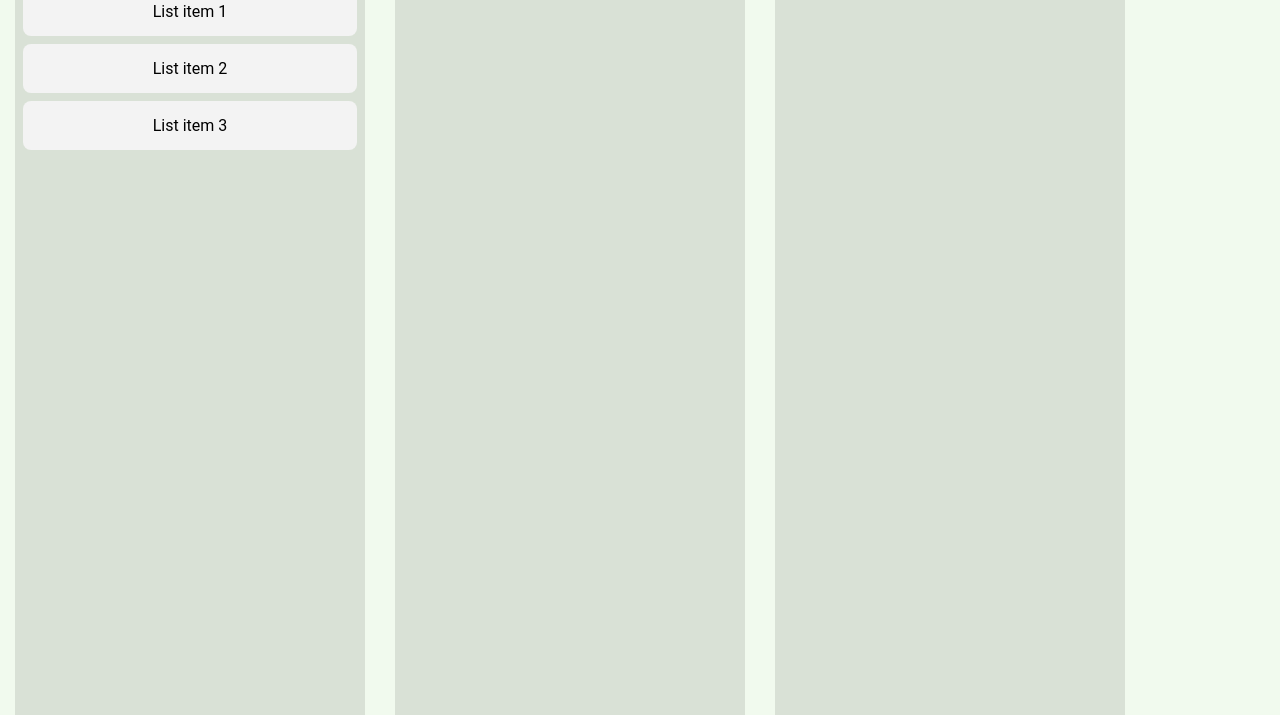
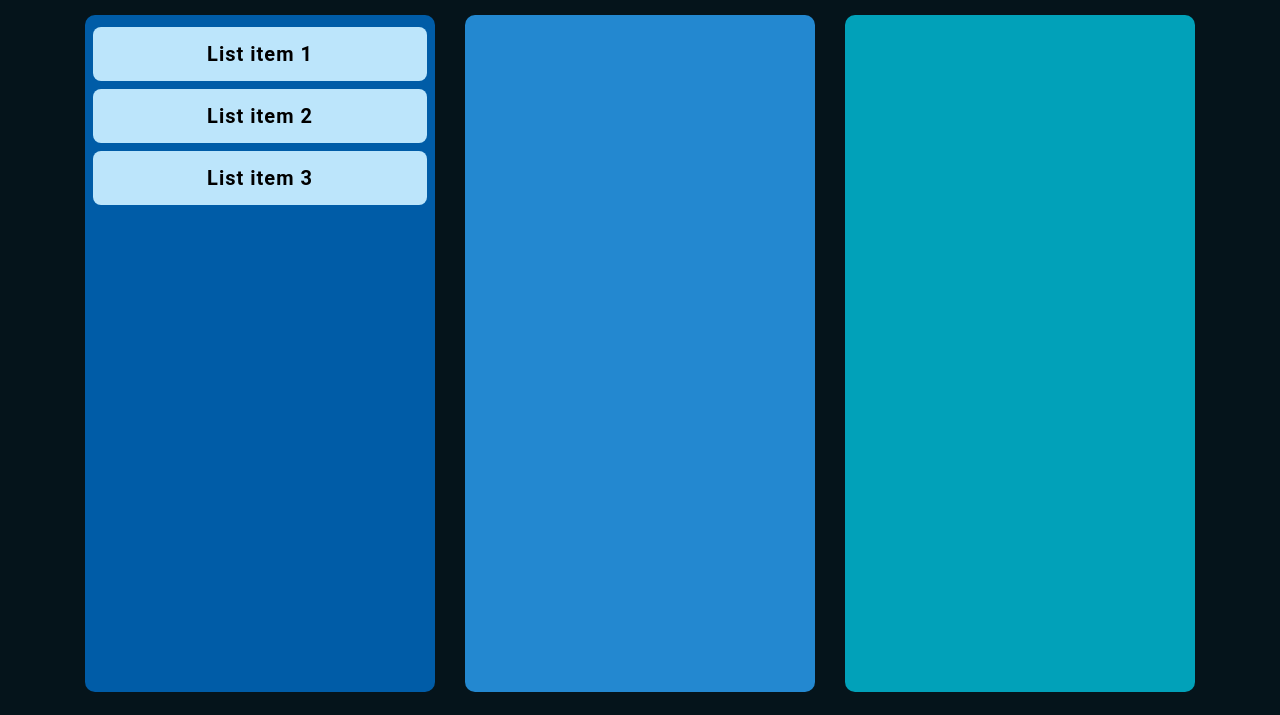
Before and after one commit to RobisonAleixo/Drag-and-Drop, a plain HTML site: page index.html in a window 1280 px wide. Shown: the part 85-800 px from the top of the page. Drawn offline with Linux system fonts and the light colour scheme.

Commit message:
Drag and Drop finalizado 2.0

```diff
--- a/index.html
+++ b/index.html
@@ -12,13 +12,13 @@
             <h1>DRAG AND DROP</h1>
         </header>
         <div class="lists">
-            <div class="list">
+            <div class="list" id="column1">
                 <div class="list-item" draggable="true">List item 1</div>
                 <div class="list-item" draggable="true">List item 2</div>
                 <div class="list-item" draggable="true">List item 3</div>
             </div>
-            <div class="list"></div>
-            <div class="list"></div>
+            <div class="list" id="column2"></div>
+            <div class="list" id="column3"></div>
         </div>
     </div>
 
--- a/style.css
+++ b/style.css
@@ -5,9 +5,15 @@
 }
 
 body {
-    background-color: #F1FAEE;
+    background-color: #05141B;
     font-family: 'Roboto', Helvetica, sans-serif;
 }
+
+h1 { color: rgb(246, 247, 248); }
+
+#column1 { background-color: #005CA7; }
+#column2{ background-color: #2388D0; }
+#column3 { background-color: #01A1B9; }
 
 .app {
 	display: flex;
@@ -21,13 +27,15 @@ header {
 	justify-content: center;
 	align-items: center;
 	height: 60px;
+	margin: 20px 0;
 }
 
 .lists {
     display: flex;
     flex: 1;
-    width: 100%;
-    overflow: scroll;
+	width: 100%;
+	justify-content: center;
+	margin-bottom: 23px;;
 }
 
 .lists .list {
@@ -48,9 +56,14 @@ header {
 }
 
 .lists .list .list-item {
-	background-color: #F3F3F3;
+	background-color: #BCE5FB;
 	border-radius: 8px;
 	padding: 15px 20px;
 	text-align: center;
 	margin: 4px 0px;
+	font-weight: 600;
+	font-size: 20px;
+	letter-spacing: 1px;;
 }
+
+.list {border-radius: 10px; }
```
